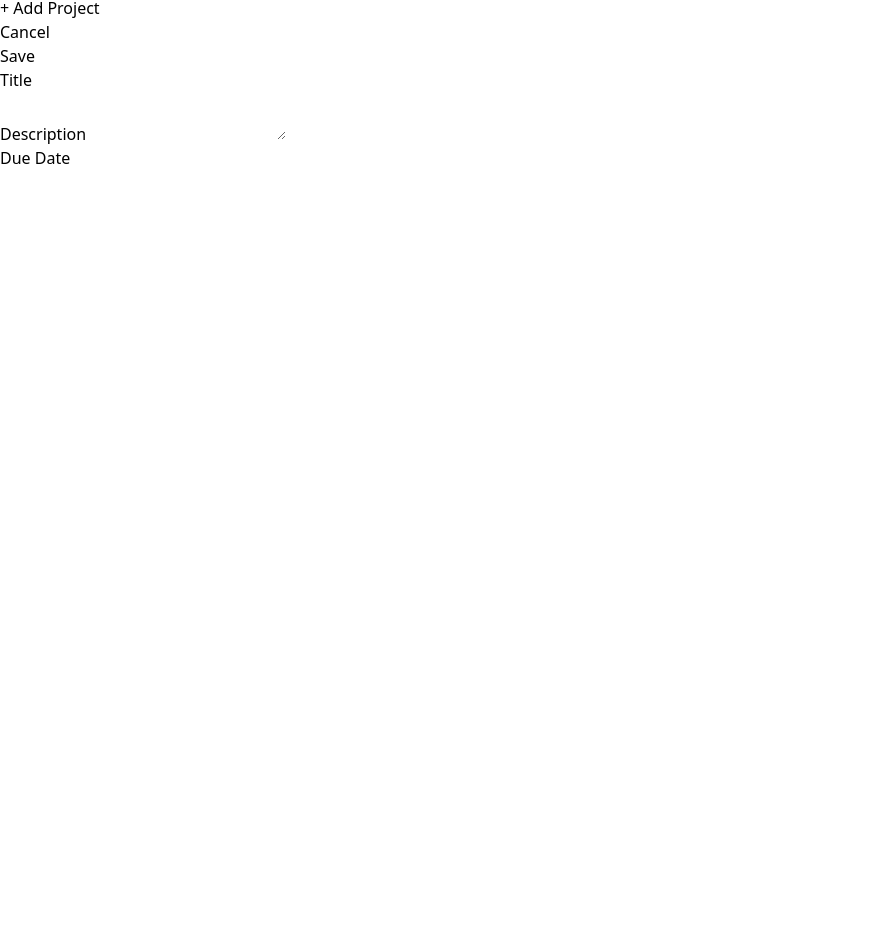
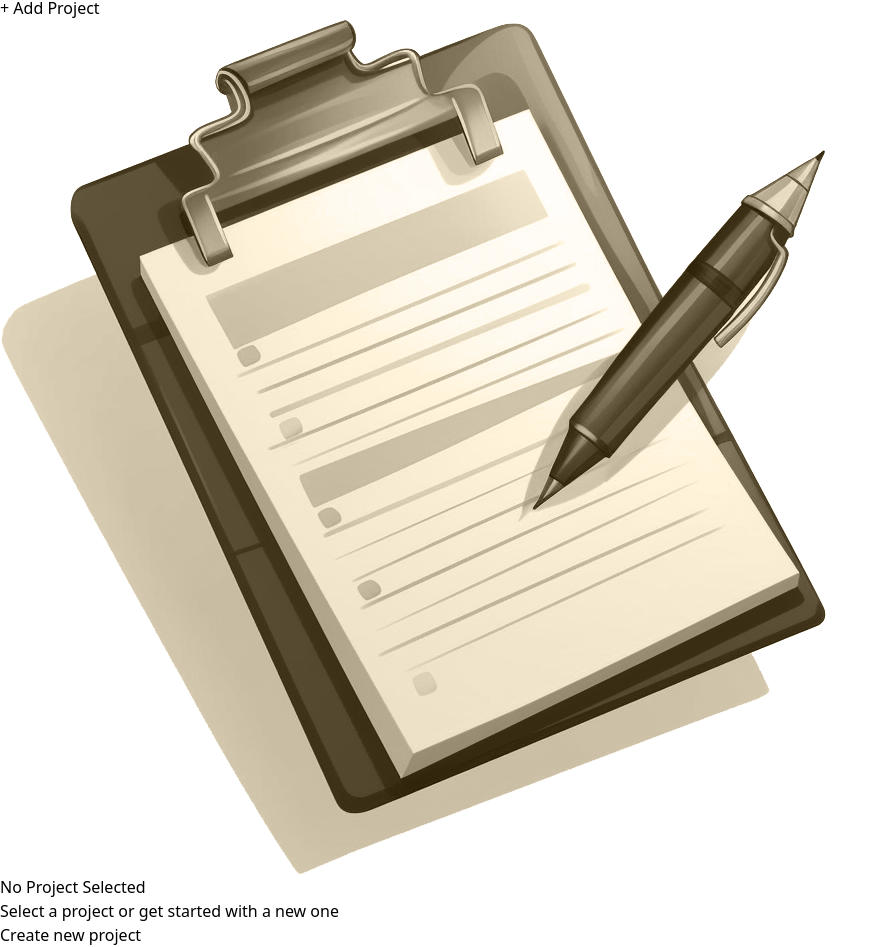
Before and after one commit to Irvan-Wijaya/ProjectManagement-App, a React (Vite) app: page / in a window 1280 px wide. Shown: the part 28-975 px from the top of the page, without its empty margins (0-889 px from the left). Before the commit the page ends 800 px from the top, so only its background shows below. Built offline with nearby package versions, Linux system fonts and the light colour scheme.

Commit message:
continue project

```diff
--- a/src/App.jsx
+++ b/src/App.jsx
@@ -1,17 +1,49 @@
+import { useState } from "react";
+import Sidebar from "./components/Sidebar";
+import NoProjectSelected from "./components/noProjectSelected";
 import NewProject from "./components/NewProject";
-import Sidebar from "./components/Sidebar";
 
 function App() {
+  const [projectState, setProjectState] = useState({
+    selectedProjectId: undefined, // undefined means that doing nothing (no project yet or no selected)
+    projects: [],
+  });
+
+  function handleStartAddProject() {
+    setProjectState((prev) => {
+      return {
+        ...prev,
+        selectedProjectId: null, // null means that adding new project
+      };
+    });
+  }
+
+  function handleCancelAddProject() {
+    setProjectState((prev) => {
+      return {
+        ...prev,
+        selectedProjectId: undefined,
+      };
+    });
+  }
+
+  let content;
+
+  if (projectState.selectedProjectId === null) {
+    content = <NewProject onCancel = {handleCancelAddProject}/>;
+  } else if (projectState.selectedProjectId === undefined) {
+    content = <NoProjectSelected onStartAddProject={handleStartAddProject} />;
+  }
+
   return (
     <main className="h-screen my-8 flex gap-8">
-      <Sidebar/>
-      <NewProject/>
+      <Sidebar onStartAddProject={handleStartAddProject} />
+      {content}
     </main>
   );
 }
 
 export default App;
-
 
 // =====================================================================================================
 // Personal Tailwind note
--- /dev/null
+++ b/src/components/Button.jsx
@@ -0,0 +1,13 @@
+import React from "react";
+
+function Button({ children, ...props }) {
+  return (
+    <button
+      className="px-4 py-2 text-stone-400 bg-stone-700 rounded-md text-xs md:text-base hover:bg-stone-600 hover:text-stone-100"
+      {...props}>
+      {children}
+    </button>
+  );
+}
+
+export default Button;
--- a/src/components/NewProject.jsx
+++ b/src/components/NewProject.jsx
@@ -1,12 +1,12 @@
 import React from "react";
 import Input from "./Input";
 
-function NewProject() {
+function NewProject({onCancel}) {
   return (
     <div className="w-[35rem] mt-16">
       <menu className="flex item-center justify-end gap-4 my-4">
         <li>
-          <button className="py-2 text-stone-800 hover:text-stone-950">Cancel</button>
+          <button className="py-2 text-stone-800 hover:text-stone-950" onClick={onCancel}>Cancel</button>
         </li>
         <li>
           <button className="px-6 py-2 rounded-md bg-stone-800 text-stone-50 hover: bg-stone-950">Save</button>
--- /dev/null
+++ b/src/components/NoProjectSelected.jsx
@@ -0,0 +1,24 @@
+import React from "react";
+import noProjectImage from "../assets/no-projects.png";
+import Button from "./Button";
+
+function NoProjectSelected(props) {
+  return (
+    <div className="mt-24 text-center w-2/3">
+      <img
+        src={noProjectImage}
+        alt="Task List Empty"
+        className="w-16 h-16 object-contain mx-auto"
+      />
+      <h2 className="text-xl font-bold text-stone-500 my-4">
+        No Project Selected
+      </h2>
+      <p className="text-stone-400 mb-4">Select a project or get started with a new one</p>
+      <p className="mt-8">
+      <Button onClick={props.onStartAddProject}>Create new project</Button>
+      </p>
+    </div>
+  );
+}
+
+export default NoProjectSelected;
--- a/src/components/Sidebar.jsx
+++ b/src/components/Sidebar.jsx
@@ -1,15 +1,14 @@
 import React from "react";
+import Button from "./Button";
 
-function Sidebar() {
+function Sidebar({onStartAddProject}) {
   return (
     <aside className="w-1/3 px-8 py-16 bg-stone-900 text-stone-50 md:w-72 rounded-r-xl">
       <h1 className="mb-8 font-bold uppercase md:text-xl text-stone-180">
         Your Projects
       </h1>
       <div>
-        <button className="px-4 py-2 text-stone-400 bg-stone-700 rounded-md text-xs md:text-base hover:bg-stone-600 hover:text-stone-100">
-          + Add Project
-        </button>
+        <Button onClick={onStartAddProject}>+ Add Project</Button>
       </div>
       <ul></ul>
     </aside>
```
